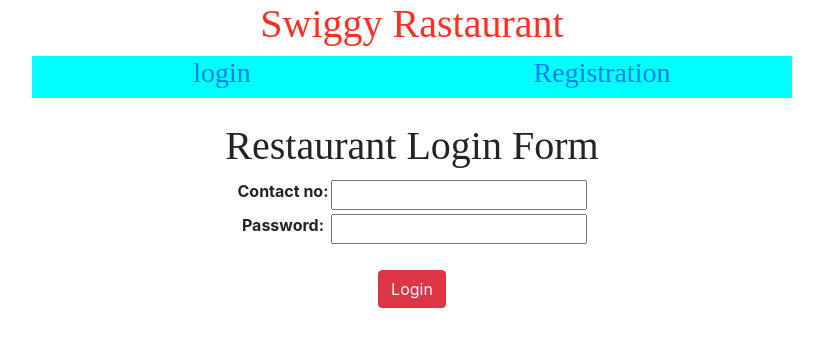
After one commit to krishnakumar1992/MySwiggy, a Django app: page /res/resto_login/ in a window 1280 px wide. The commit adds this page. Shown: the top 347 px of the page, without its empty margins (228-1051 px from the left). Run offline with Django 3.2, Linux system fonts and the light colour scheme; some libraries are stand-ins or nearby versions.

Commit message:
restaurant login
today is restaurant login form desing and coding with status

```diff
--- a/swiggy/restaurant/forms.py
+++ b/swiggy/restaurant/forms.py
@@ -7,3 +7,7 @@
         model = RestaurantModel
         fields = "__all__"
         exclude = ('restro_id', 'restro_otp', 'restro_status')
+
+class RestaurantLoginForm(forms.Form):
+    contact_no=forms.IntegerField()
+    password=forms.CharField(max_length=40,widget=forms.PasswordInput)
--- a/swiggy/restaurant/urls.py
+++ b/swiggy/restaurant/urls.py
@@ -22,5 +22,8 @@
     path('', views.showMain, name="restro"),
     path('register/', views.registerPage, name="register"),
     path('save_rest/', views.save_res, name="save_rest"),
+    path('resto_login/', views.resto_login, name="resto_login"),
+    path('resto_login_cheack/', views.resto_login_cheack, name="resto_login_cheack"),
+    path('restro_home/', views.restro_home, name="restro_home"),
 
 ]
--- a/swiggy/restaurant/views.py
+++ b/swiggy/restaurant/views.py
@@ -1,8 +1,9 @@
 from django.shortcuts import render,redirect
 from restaurant.forms import *
 from django.contrib import messages
+from restaurant.models import *
 
-from restaurant.forms import RestaurantForm
+from restaurant.forms import RestaurantForm,RestaurantLoginForm
 
 
 def showMain(request):
@@ -24,3 +25,31 @@
         return redirect('restro')
     else:
         return render(request,"restaurant/registration.html",{"rf":rf})
+
+
+def resto_login(request):
+    return render(request,'restaurant/resto_login.html',{'loginForm':RestaurantLoginForm()})
+
+
+def resto_login_cheack(request):
+    uno=request.POST.get('contact_no')
+    upass=request.POST.get('password')
+    try:
+        res=RestaurantModel.objects.get(restro_contact=uno,restro_password=upass)
+        if res.restro_status =='pending':
+            message="hello Restaurant "+res.restro_name+"Your Registration still need Pending"
+            return render(request, 'restaurant/resto_login.html',{'loginForm': RestaurantLoginForm(), 'error':message})
+        elif res.restro_status=='cancel':
+            message = "hello Restaurant " + res.restro_name + "Your Registration still need Cancel"
+            return render(request, 'restaurant/resto_login.html',{'loginForm': RestaurantLoginForm(), 'error': message})
+        else:
+            request.session['status'] = True
+            return redirect('restro_home')
+
+
+    except RestaurantModel.DoesNotExist:
+        return render(request, 'restaurant/resto_login.html', {'loginForm': RestaurantLoginForm(),'error':'invalide login Id and password'})
+
+
+def restro_home(request):
+    return render(request,'restaurant/restro_home.html')
--- a/swiggy/templates/restaurant/main_menu.html
+++ b/swiggy/templates/restaurant/main_menu.html
@@ -14,7 +14,8 @@
 <div class="row">
     <div class="col-sm-2"> </div>
     <div class="col-sm-4 col-success col-color" >
-        <h3 style="text-align: center" ><a href="#">login</a></h3>
+        <h3 style="text-align: center" ><a href="#">
+            <a href="{% url 'resto_login' %}"> login</a></h3>
     </div>
     <div class="col-sm-4 col-success col-color" >
         <h3 style="text-align: center"><a href="{% url 'register' %}">Registration </a></h3>
--- /dev/null
+++ b/swiggy/templates/restaurant/resto_login.html
@@ -0,0 +1,37 @@
+{% extends 'restaurant/comman.html' %}
+{% load crispy_forms_tags %}
+{% block common %}
+  {% include 'restaurant/main_menu.html' %}
+
+    <form action="{% url 'resto_login_cheack' %}" method="post">
+    {% csrf_token %}
+<div class="row">
+ <div class="col-sm-2">
+
+ </div>
+<div class="col-sm-8 text-center">
+    <br>
+     <h1 style="text-align: center; font-family: 'Times New Roman';">Restaurant Login Form</h1>
+
+    <table align="center">{{ loginForm.as_table }}</table>
+<div class="text-center">
+    <br>
+    <button type="submit" class="btn btn-danger">Login</button>
+    {% if error %}
+    <div class="alert alert-danger alert-dismissible">
+  <a href="#" class="close" data-dismiss="alert" aria-label="close">&times;</a>
+  <strong>danger!</strong> {{ error }}
+        {% endif %}
+</div>
+</div>
+
+</div>
+
+ </div>
+<div class="col-sm-2">
+
+ </div>
+
+</div>
+    </form>
+{% endblock %}
```
Also changed, not shown: swiggy/templates/restaurant/login.html (deleted, +0 -10 lines), swiggy/templates/restaurant/restro_home.html (added, +10 -0 lines), swiggy/db.sqlite3.
